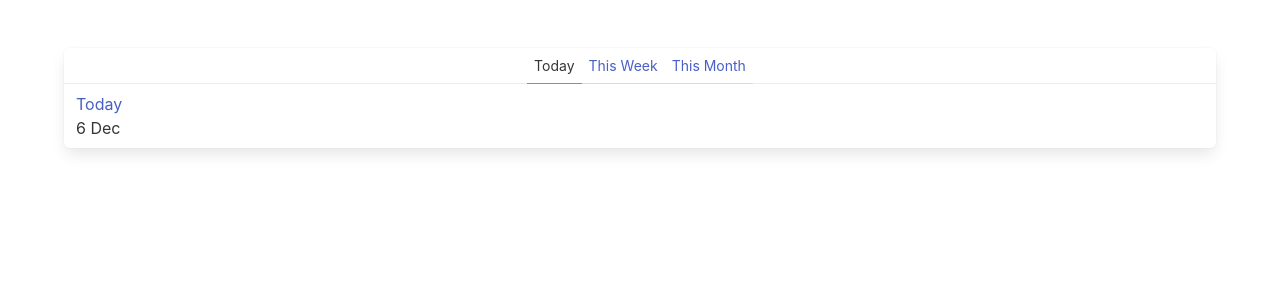
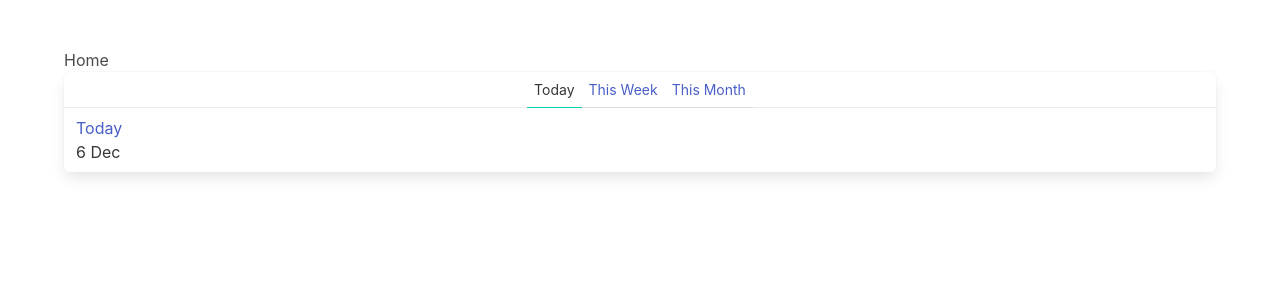
Before and after one commit to TonyDuran/TonyDuran.github.io, a Vue app: page / in a window 1280 px wide. Shown: the top 300 px of the page. Built offline with nearby package versions, Linux system fonts and the light colour scheme.

Commit message:
comment out delay and add back routing

```diff
--- a/src/App.vue
+++ b/src/App.vue
@@ -5,6 +5,7 @@ import Timeline from "./components/Timeline.vue";
 <template>
   <div class="section">
     <div class="container">
+      <RouterView />
       <Suspense>
         <template #default>
           <Timeline />
--- a/src/components/Timeline.vue
+++ b/src/components/Timeline.vue
@@ -10,7 +10,7 @@ const postsStore = usePosts()
 const selectedPeriod = ref("Today");
 
 //slowing the site just to test <Suspense>
-await postsStore.fetchPosts()
+// await postsStore.fetchPosts()
 
 </script>
 
--- a/src/main.ts
+++ b/src/main.ts
@@ -4,11 +4,11 @@ import { createApp } from 'vue'
 import { createPinia } from 'pinia'
 
 import App from './App.vue'
-// import router from './router'
+import router from '@/router/index'
 
 const app = createApp(App)
 
 app.use(createPinia())
-//app.use(router)
+app.use(router)
 
 app.mount('#app')
--- a/src/router/index.ts
+++ b/src/router/index.ts
@@ -1,28 +1,15 @@
-// import { createRouter, createWebHistory } from 'vue-router'
-// import { Timeline } from './views/TimelineView.vue'
+import { createRouter, createWebHistory } from 'vue-router'
+import Home from '@/views/Home.vue'
 
-// const router = createRouter({
-  // history: createWebHistory("/TonyDuran.github.io/"),
-  // routes: [
-    // {
-    //   path: '/',
-    //   name: 'home',
-    //   component: App
-    // },
-    // {
-    //   path: '/TonyDuran.github.io/',
-    //   component: Timeline
-    //   name: 'Home',
-    // },
-    // {
-    //   path: '/about',
-    //   name: 'about',
-    //   // route level code-splitting
-    //   // this generates a separate chunk (About.[hash].js) for this route
-    //   // which is lazy-loaded when the route is visited.
-    //   component: () => import('../views/AboutView.vue')
-    // }
-  // ]
-// })
+const router = createRouter({
+  history: createWebHistory(),
+  routes: [
+    {
+      path: '/',
+      name: 'home',
+      component: Home
+    },
+  ]
+})
 
-// export default router
+export default router
--- /dev/null
+++ b/src/views/Home.vue
@@ -0,0 +1,6 @@
+<script lang="ts" setup>
+</script>
+
+<template>
+  Home
+</template>
```
